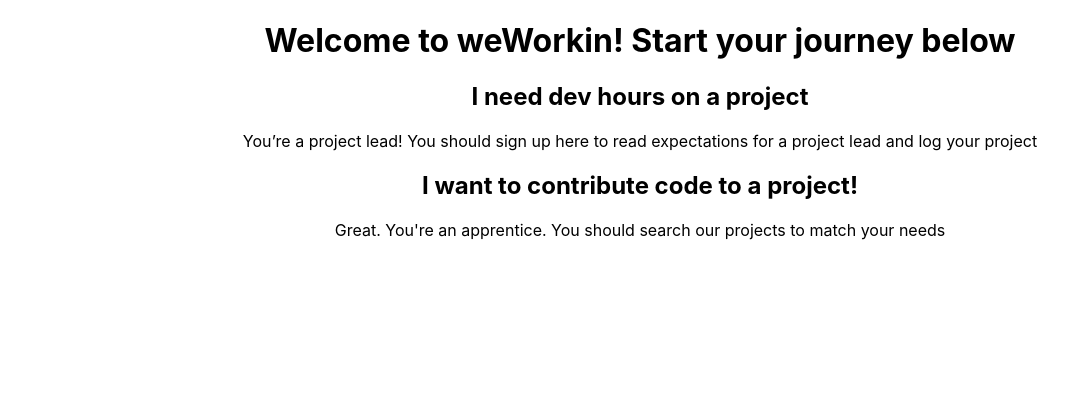
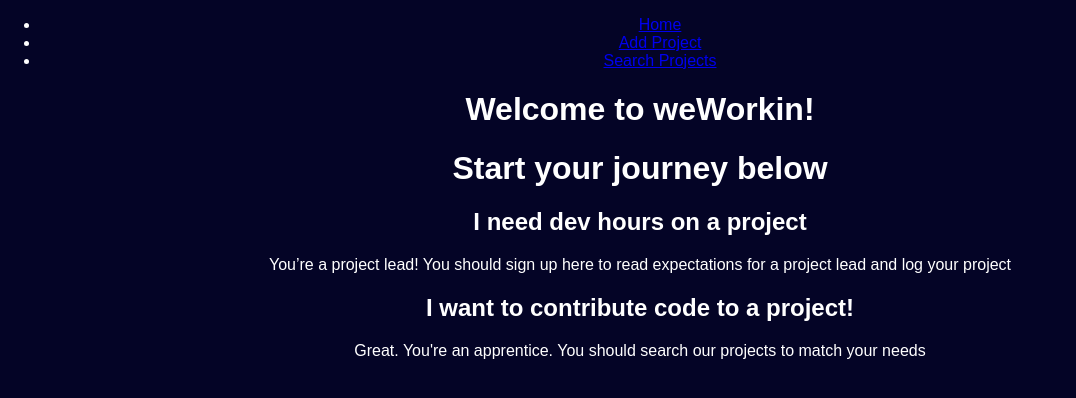
Before and after one commit to daunelaugust/weWorkin, a React (Create React App) app in the folder web/: page / in a window 1280 px wide. Shown: the top 398 px of the page, without its empty margins (0-1076 px from the left). Built offline with nearby package versions, Linux system fonts and the light colour scheme; no server answers.

Commit message:
added css to home page

```diff
--- a/web/src/App.js
+++ b/web/src/App.js
@@ -1,11 +1,25 @@
 import "./App.css";
 import AddProject from "./AddProjects/AddProject.jsx";
 import { Routes, Route } from "react-router-dom";
+import { Link } from "react-router-dom"; // Import Link from react-router-dom
 import HomePage from "./HomePage.js"; // Import the HomePage component
 
 function App() {
   return (
     <div className="App">
+      <nav>
+        <ul>
+          <li>
+            <Link to="/">Home</Link>
+          </li>
+          <li>
+            <Link to="/AddProject.jsx">Add Project</Link>
+          </li>
+          <li>
+            <Link to="/Projects.js">Search Projects</Link>
+          </li>
+        </ul>
+      </nav>
       <Routes>
         <Route path="/" element={<HomePage />} />{" "}
         {/* Render HomePage component for the "/" route */}
--- /dev/null
+++ b/web/src/HomePage.css
@@ -0,0 +1,38 @@
+body {
+  margin: 0;
+  padding: 0;
+  font-family: Arial, sans-serif;
+  background-color: rgb(4, 4, 38);
+  color: white;
+}
+
+.container {
+  padding: 20px;
+}
+
+.container h1 {
+  font-size: 32px;
+  margin-bottom: 20px;
+}
+
+.container h2 {
+  font-size: 24px;
+  margin-top: 20px;
+  margin-bottom: 10px;
+}
+
+.container p {
+  font-size: 18px;
+  line-height: 1.5;
+  margin-bottom: 20px;
+}
+
+/* Use Flexbox to display h2 elements side by side */
+.container .h2-container {
+  display: flex; /* Use Flexbox */
+  justify-content: space-between; /* Distribute space between h2 elements */
+}
+
+.container h2 {
+  flex-basis: 48%; /* Set width for h2 elements */
+}
--- a/web/src/HomePage.js
+++ b/web/src/HomePage.js
@@ -1,11 +1,13 @@
 import React from "react";
+import "./HomePage.css";
 
 // import { NavLink } from "react-router-dom";
 
 export default function HomePage() {
   return (
     <div>
-      <h1>Welcome to weWorkin! Start your journey below</h1>
+      <h1>Welcome to weWorkin!</h1>
+      <h1> Start your journey below </h1>
       <h2>I need dev hours on a project</h2>
       <p>
         You’re a project lead! You should sign up here to read expectations for
@@ -16,13 +18,6 @@
         Great. You're an apprentice. You should search our projects to match
         your needs
       </p>
-      {/* <nav>
-        <ul>
-          <li>
-            <a href="/other-page">Go to Other Page</a>
-          </li>
-        </ul>
-      </nav> */}
     </div>
   );
 }
```
Also changed, not shown: web/src/Projects.js (added).
